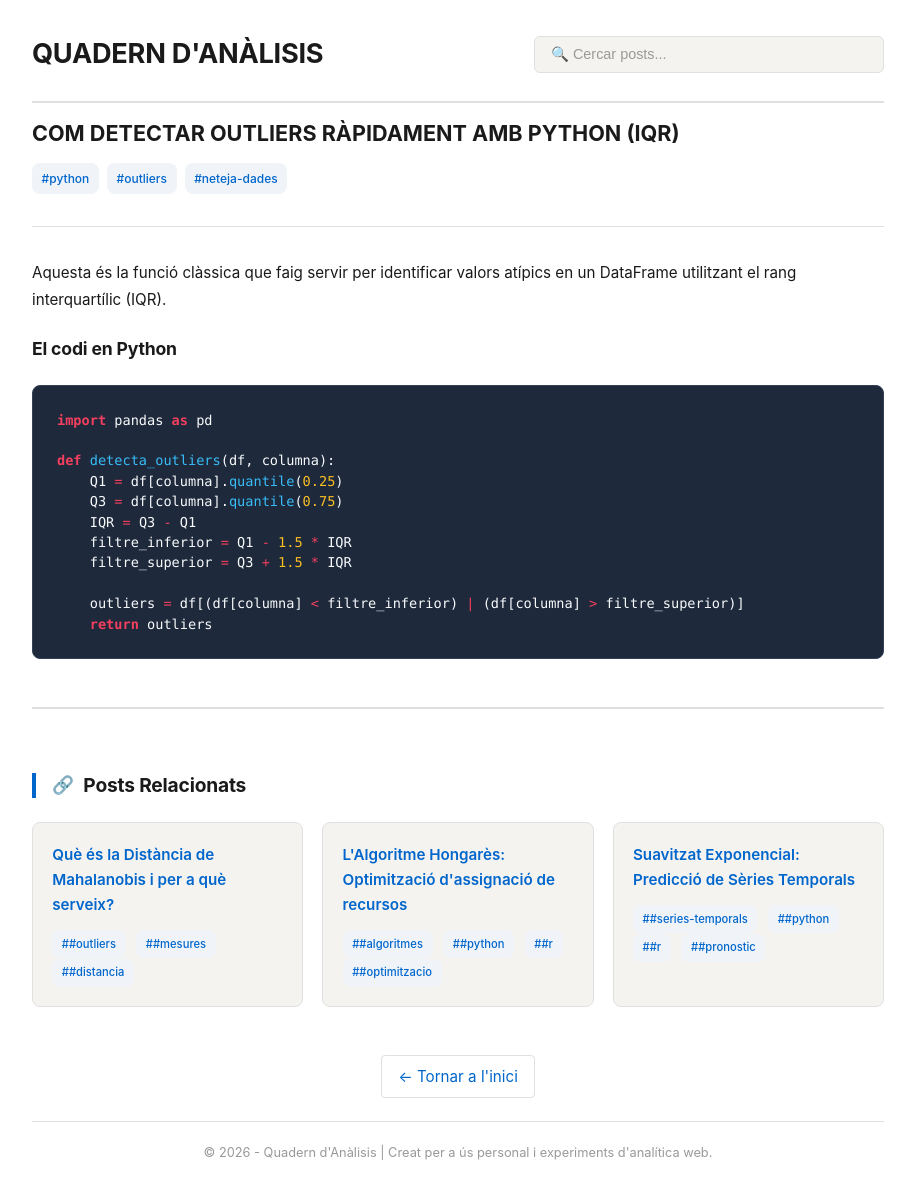
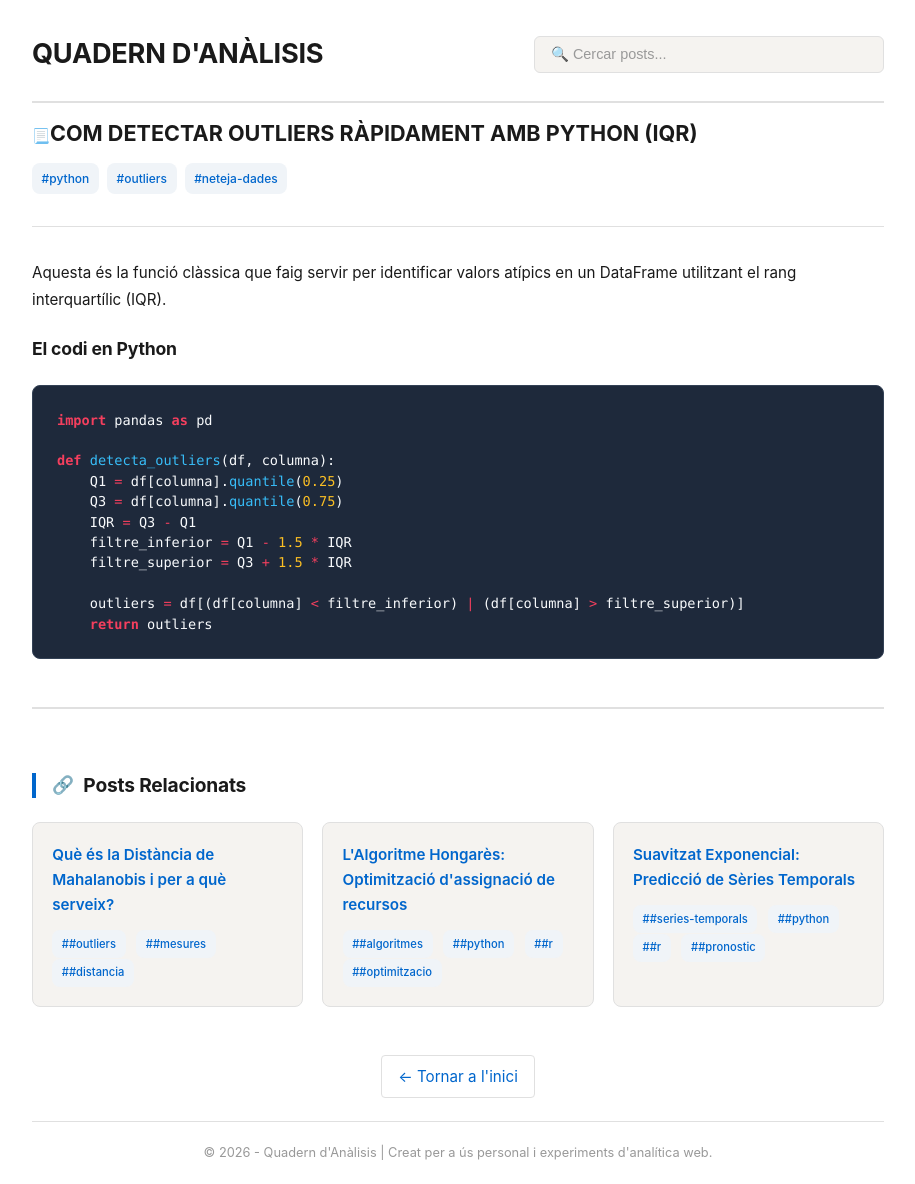
Before and after one commit to alberthr/alberthr.github.io, a Jekyll site: the page built from _posts/2005-06-09-outliers-iqr.md, in a window 1280 px wide. Shown: the whole page, without its empty margins (182-1097 px from the left). Built offline with Jekyll 4.4.1, drawn with Linux system fonts in a browser that asks for light colours.

Commit message:
Update style.css

```diff
--- a/assets/css/style.css
+++ b/assets/css/style.css
@@ -316,6 +316,11 @@ ul {
   margin-bottom: 1rem;
 }
 
+.post-content h1::before {
+  content: "📃";
+  font-size: 0.9rem;
+}
+
 .post-content p {
   margin-bottom: 1rem;
 }
```
